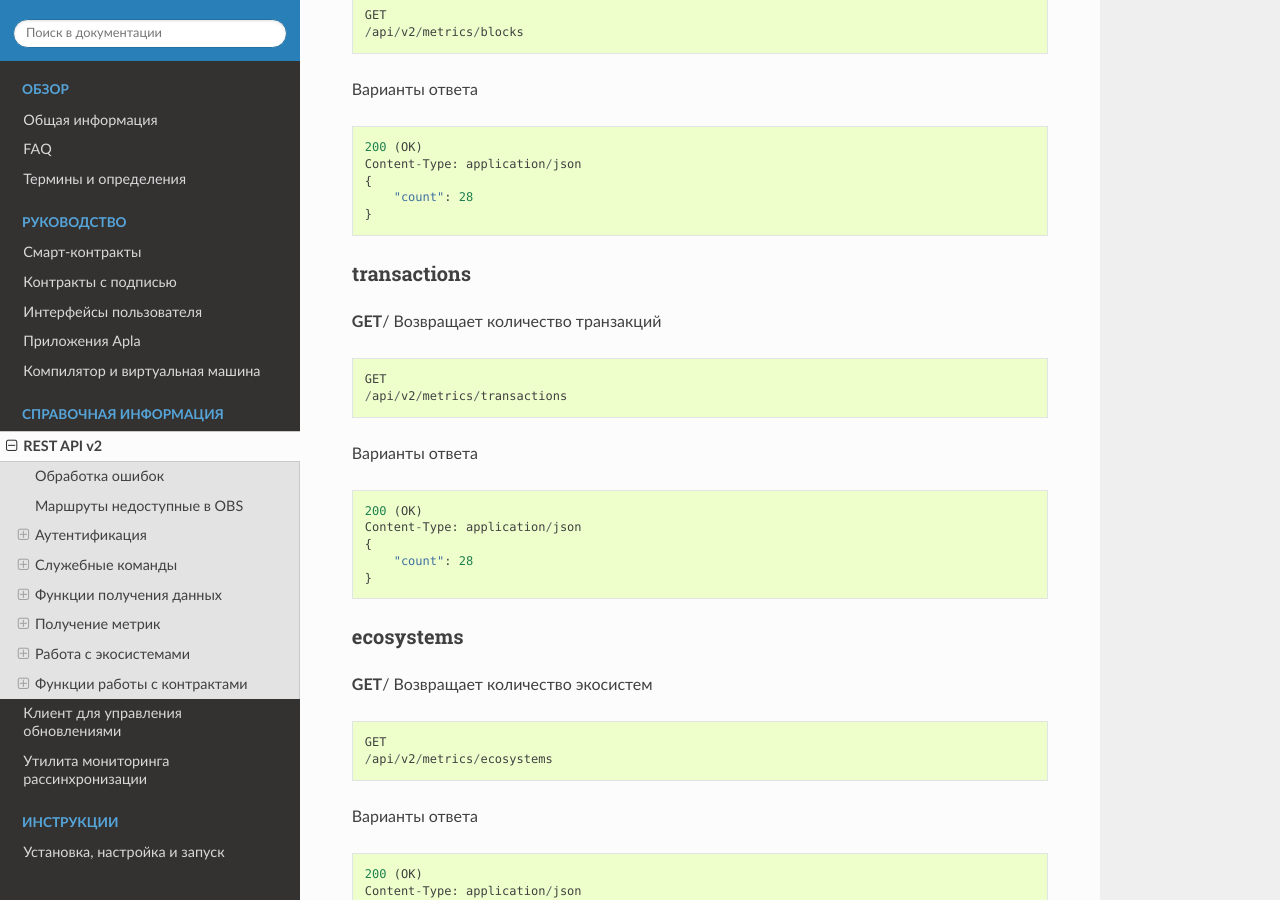
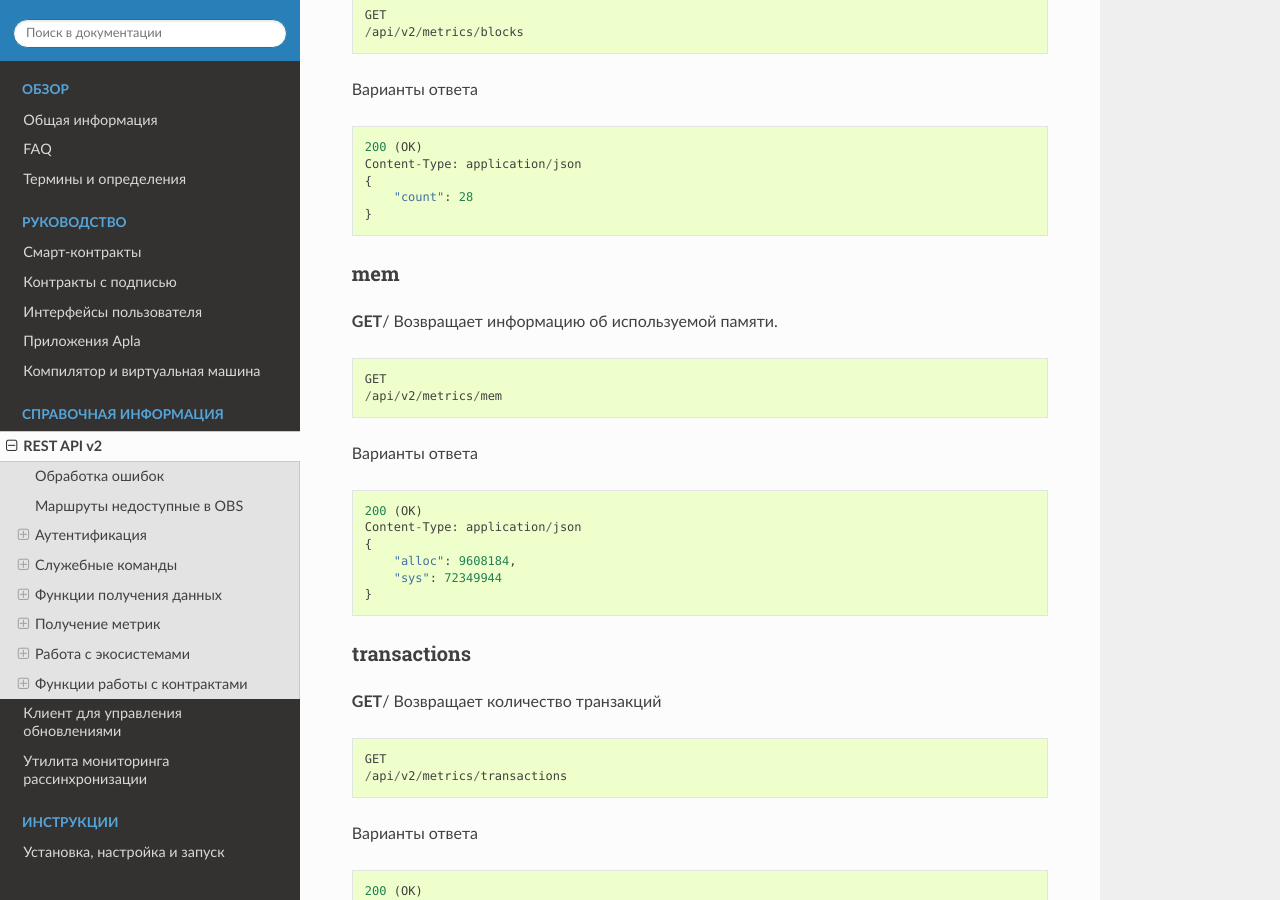
Before and after one commit to AplaProject/apla-docs-ru, a Sphinx documentation site: the page built from source/reference/api2.rst, in a window 1280 px wide and 900 px high, scrolled down 9455 px. Built offline with Sphinx 7.4.7 and the Read the Docs theme 2.0.0, drawn with Linux system fonts in a browser that asks for light colours.

Commit message:
Update api2.rst

```diff
--- a/source/reference/api2.rst
+++ b/source/reference/api2.rst
@@ -429,6 +429,26 @@ blocks
         "count": 28
     }
 
+mem
+==============================
+**GET**/ Возвращает информацию об используемой памяти.
+
+.. code::
+
+    GET
+    /api/v2/metrics/mem
+
+Варианты ответа
+
+.. code::
+
+    200 (OK)
+    Content-Type: application/json
+    {
+        "alloc": 9608184,
+	"sys": 72349944
+    }
+
 transactions
 ==============================
 **GET**/ Возвращает количество транзакций
```
